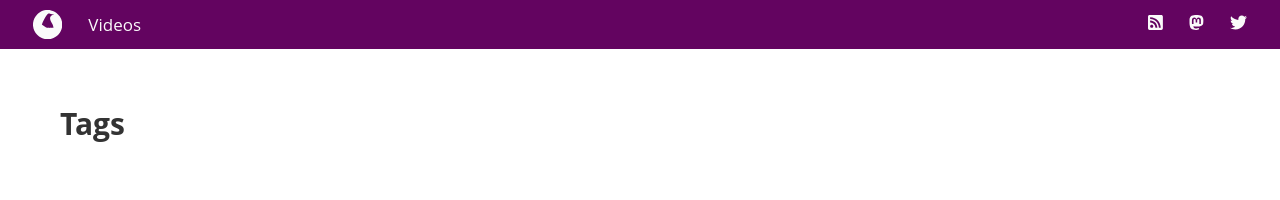
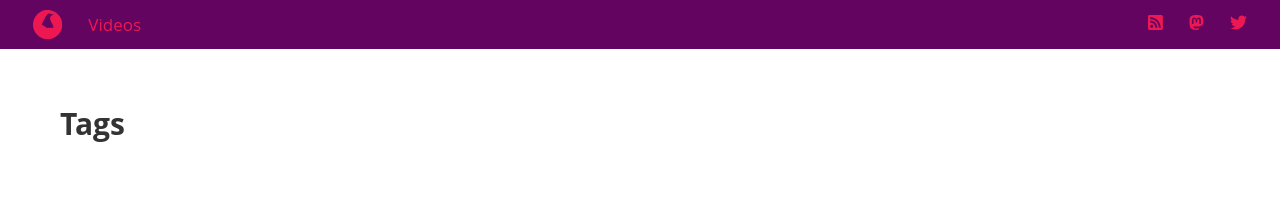
Before and after one commit to TheLinuxEXP/TheLinuxEXP.github.io, a Jekyll site: the page built from tags.md, in a window 1280 px wide. Shown: the top 200 px of the page. Built offline with Jekyll 4.4.1, drawn with Linux system fonts in a browser that asks for light colours; our own code applies the rules of GitHub Pages for plain Markdown files.

```diff
--- a/_sass/_colors.scss
+++ b/_sass/_colors.scss
@@ -82,7 +82,7 @@
   --fg-color: var(--black-500);
   --accent-color: var(--tle-red);
   --header-bg-color: var(--tle-purple);
-  --header-fg-color: var(--silver-100);
+  --header-fg-color: var(--tle-red);
   --secondary-bg-color: #f5f5f5; // Instead of making up a Silver 200
   --secondary-fg-color: var(--black-300);
   --warning-bg-color: var(--banana-300);
```
